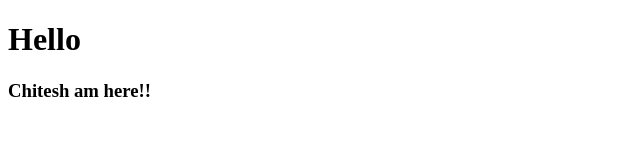
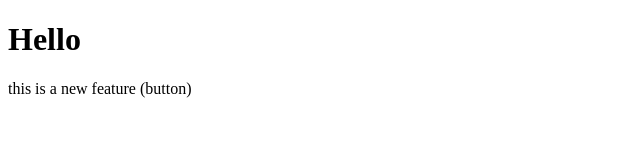
Before and after one commit to chiteshturkar/localRepo, a plain HTML site: page index.html in a window 1280 px wide. Shown: the whole page, without its empty margins (0-640 px from the left). Drawn offline with Linux system fonts and the light colour scheme.

```diff
--- a/index.html
+++ b/index.html
@@ -7,6 +7,6 @@
 </head>
 <body>
     <h1>Hello</h1>
-    <h3>Chitesh am here!!</h3>
+    <p>this is a new feature (button)</p>
 </body>
 </html>
```
